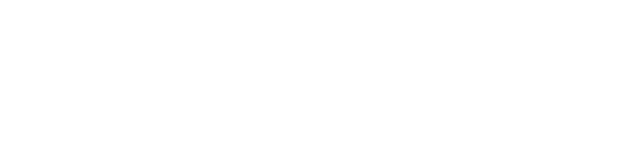
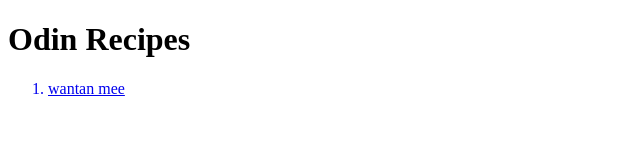
Before and after one commit to Shao437/odin-recipes, a plain HTML site: page index.html in a window 1280 px wide. Shown: the whole page, without its empty margins (0-640 px from the left). Drawn offline with Linux system fonts and the light colour scheme.

Commit message:
Added an anchor link
added an anchor link to link up index.html to wantanmee.html

```diff
--- a/index.html
+++ b/index.html
@@ -9,6 +9,11 @@
 </head>
 
 <body>
-
+    <h1>Odin Recipes</h1>
+    <a href="./recipes/wantanmee.html">
+        <ol>
+            <li>wantan mee</li>
+        </ol>
+    </a>
 </body>
 </html>
```
